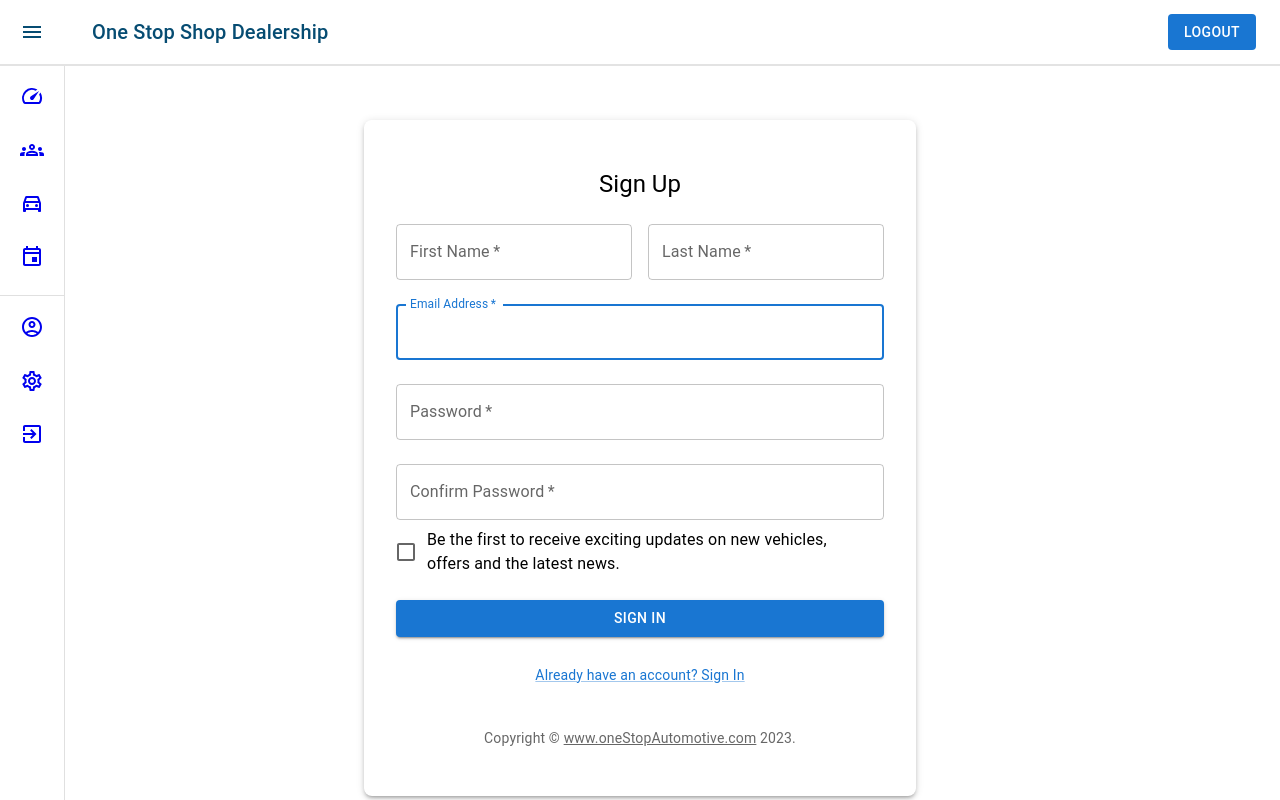
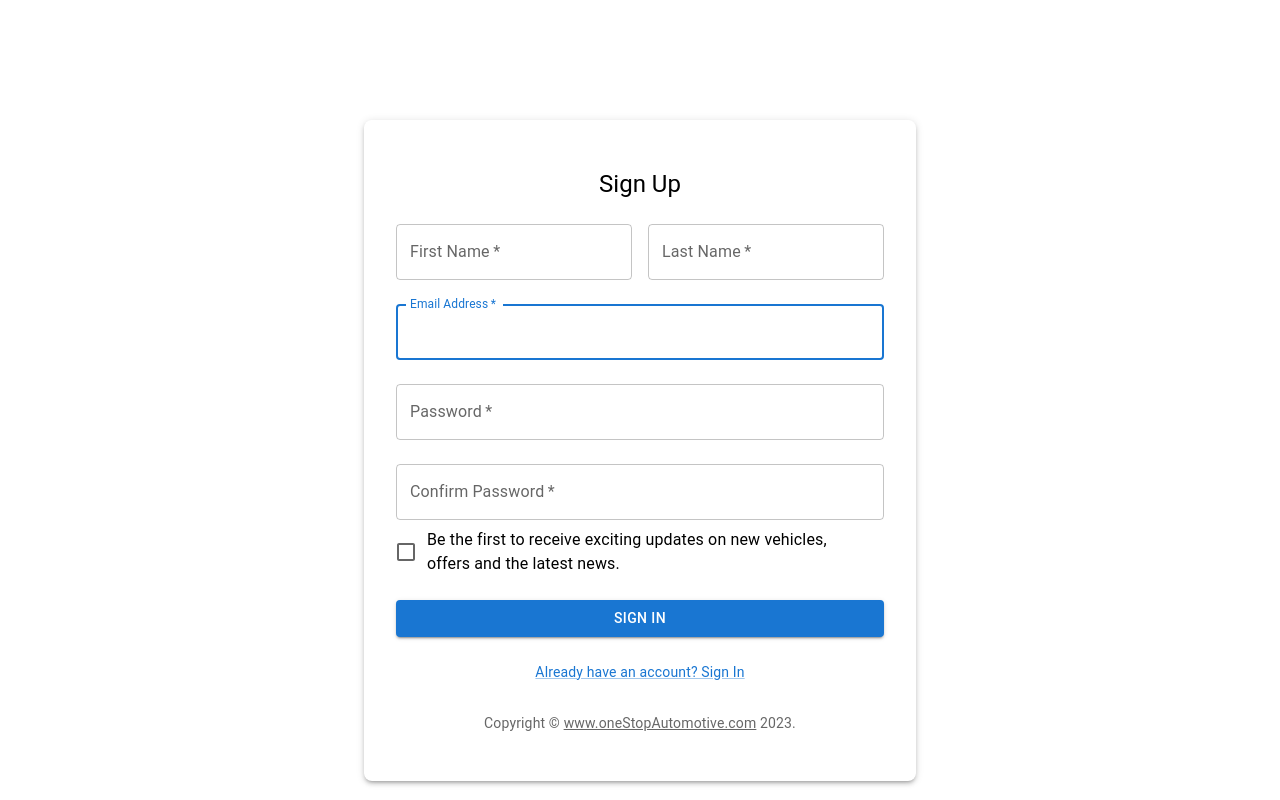
Before and after one commit to jinksendoh7/javaScript4_ReactProject, a React (Create React App) app: page /signup in a window 1280 px wide. Built offline with nearby package versions, Linux system fonts and the light colour scheme.

Commit message:
removed unused header on Signup Page

```diff
--- a/src/pages/SignUpPage/SignUpPage.js
+++ b/src/pages/SignUpPage/SignUpPage.js
@@ -1,13 +1,10 @@
 
-import HeaderElments from '../../components/elements/header/HeaderElements';
-import LoginForm from '../../components/forms/login/LoginForm'
-import HeaderElements from '../../components/elements/header/HeaderElements';
+
 import SignUpForm from '../../components/forms/signup/SignUpForm';
 
 const SignUpPage = () =>{
     return(
         <>
-        <HeaderElements/>
         <SignUpForm/>
         </>
 
```
